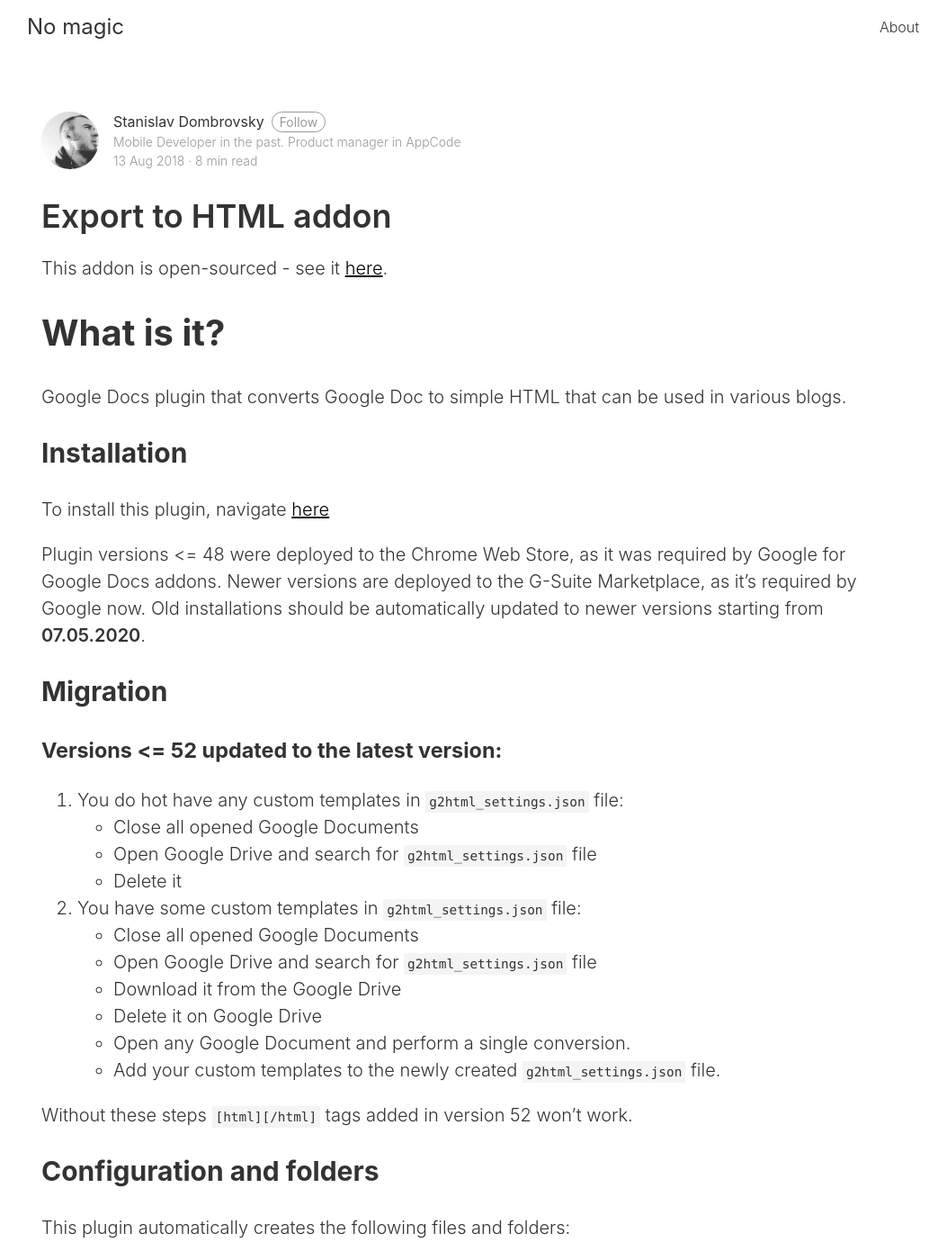
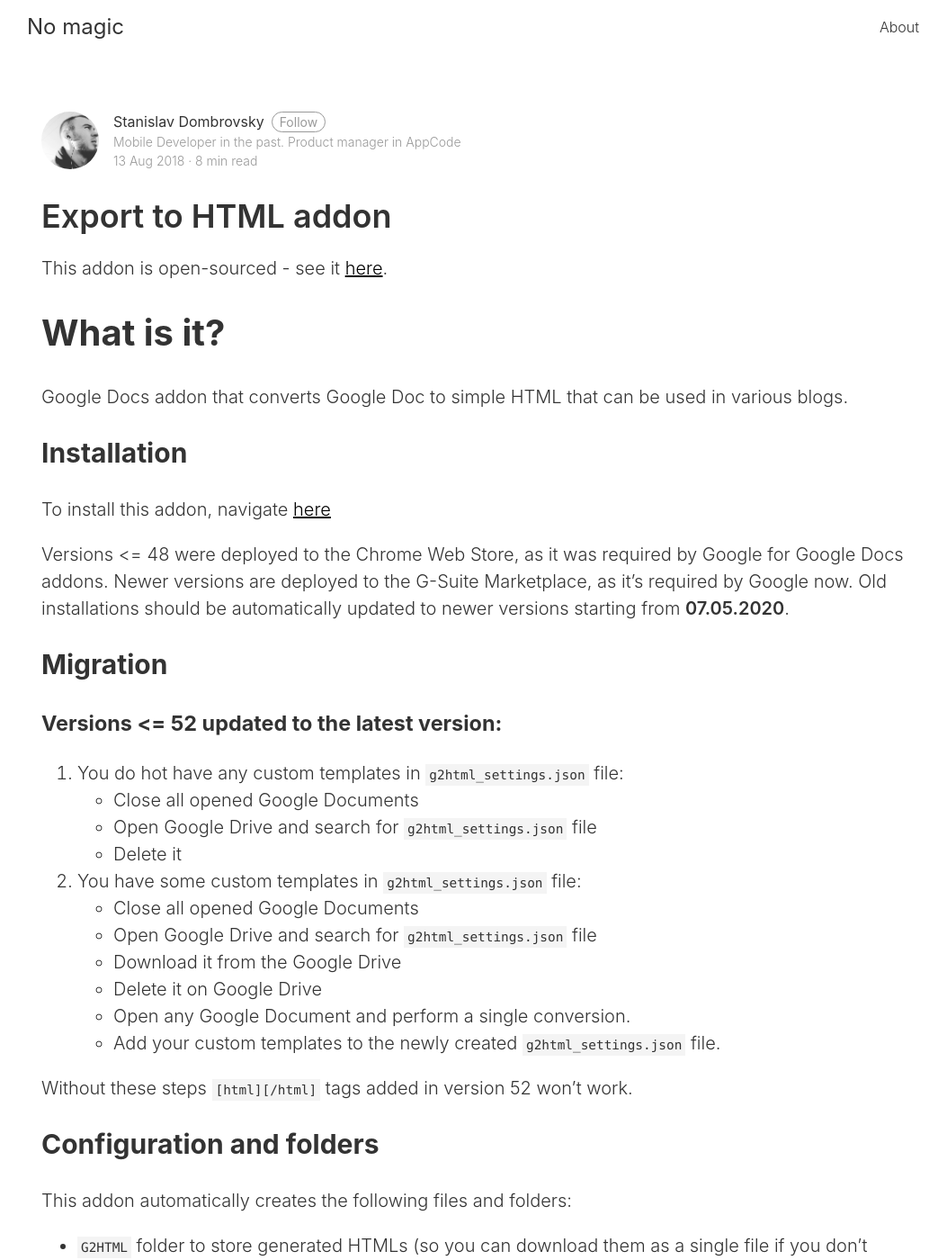
Before and after one commit to yeswolf/yeswolf.github.io, a Jekyll site: the page built from _posts/2018-08-13-plugins.md, in a window 1280 px wide and 1400 px high. Shown: the whole window at 90% size, without its empty margins (114-1167 px from the left). Built offline with Jekyll 4.4.1, drawn with Linux system fonts in a browser that asks for light colours; nearby versions of some CDN libraries; comment, search, counter and statistics services are not loaded; some of the changed text lies outside the part shown.

Commit message:
Plugin -> addon + fix typos

```diff
--- a/_posts/2018-08-13-plugins.md
+++ b/_posts/2018-08-13-plugins.md
@@ -11,13 +11,13 @@ This addon is open-sourced - see it [here](https://github.com/yeswolf/G2HTML).
 
 # What is it?
 
-Google Docs plugin that converts Google Doc to simple HTML that can be used in various blogs.
+Google Docs addon that converts Google Doc to simple HTML that can be used in various blogs.
 
 ## Installation
 
-To install this plugin, navigate [here](https://gsuite.google.com/marketplace/app/google_doc_to_html/807648787184)
+To install this addon, navigate [here](https://gsuite.google.com/marketplace/app/google_doc_to_html/807648787184)
 
-Plugin versions <= 48 were deployed to the Chrome Web Store, as it was required by Google for Google Docs addons.
+Versions <= 48 were deployed to the Chrome Web Store, as it was required by Google for Google Docs addons.
 Newer versions are deployed to the G-Suite Marketplace, as it's required by Google now.
 Old installations should be automatically updated to newer versions starting from **07.05.2020**.
 
@@ -41,10 +41,10 @@ Without these steps `[html][/html]` tags added in version 52 won't work.
 
 ## Configuration and folders
 
-This plugin automatically creates the following files and folders:
+This addon automatically creates the following files and folders:
 
 * `G2HTML` folder to store generated HTMLs (so you can download them as a single file if you don't want to copy HTML contents via "Copy to clipboard" button)
-* `g2html_settings.json` file where all plugin settings are stored and custom replacements can be configured (see the **Customization** section below).
+* `g2html_settings.json` file where all addon settings are stored and custom replacements can be configured (see the **Customization** section below).
 
 ## Markup reference
 
@@ -60,7 +60,7 @@ Tip: you can define your own tags, see the **Customization** section below.
 
 ## Working with images
 
-The following workflow should be used to deal with images inside the Google Doc to use this plugin efficiently:
+The following workflow should be used to deal with images inside the Google Doc to use this addon efficiently:
 
 1. Upload various images to have final links
 2. Insert them to Google Doc
@@ -111,11 +111,11 @@ The following workflow should be used to deal with images inside the Google Doc
 
 ### Behavior
 
-1. **Always open settings before conversion** - by default plugin does not show the **Settings** screen when making a document conversion. This option forces it to always show this screen.
+1. **Always open settings before conversion** - by default addon does not show the **Settings** screen when making a document conversion. This option forces it to always show this screen.
 
 ### Customization
 
-To customize any settings that are not visible in the plugin UI, download the `g2html_settings.json`, edit it and replace your current settings file with it. After that plugin should use your own settings.
+To customize any settings that are not visible in the addon UI, download the `g2html_settings.json`, edit it and replace your current settings file with it. After that addon should use your own settings.
 
 ### Settings reference
 
@@ -206,9 +206,9 @@ Dislaimer for typical user: if you think "Man, why such a big red text", you pro
 
 By the way, when you receive this it's gonna be a month from the review start. So.
 
-If you are a reviewer from Google or a plugin user with _some special unique mind_ and you nothing about Disqus comments, please first understand the following:
-1. The link "Disqus' Privacy Policy" is not the privacy policy for this plugin. One more time: it's not the Privacy Policy for any of the applications I wrote including "Export to HTML". And one more time: <span style="color:red; font-size: 250%">IT IS **NOT** THE PRIVACY POLICY FOR THE "EXPORT TO HTML" ADDON</span>
-2. If you still think that it's the privacy policy for this addon, please note that whatever you think <span style="color:red; font-size: 250%"><a href="https://yeswolf.github.io/plugins/2020/04/03/privacy.html">**THIS IS**</a> IT THE PRIVACY POLICY FOR "EXPORT TO HTML PLUGIN"</span>
+If you are a reviewer from Google or a addon user with _some special unique mind_ and you nothing about Disqus comments, please first understand the following:
+1. The link "Disqus' Privacy Policy" is not the privacy policy for this addon. One more time: it's not the Privacy Policy for any of the applications I wrote including "Export to HTML". And one more time: <span style="color:red; font-size: 250%">IT IS **NOT** THE PRIVACY POLICY FOR THE "EXPORT TO HTML" ADDON</span>
+2. If you still think that it's the privacy policy for this addon, please note that whatever you think <span style="color:red; font-size: 250%"><a href="https://yeswolf.github.io/addons/2020/04/03/privacy.html">**THIS IS**</a> THE PRIVACY POLICY FOR "EXPORT TO HTML" ADDON</span>
 3. If you still look at "Disqus' Privacy Policy" link, stop doing that and go straight to the step first.
 4. Probably the step 3 had no effect, so please still go to the step 1.
 5. Are you still reading Disqus' Privacy Policy? Ok then. Listen: Disqus is a comment system. It adds the comment block. You know, sometimes people want comments on their website. Strange thing in 2k2x, but it still happens. You put a single line in the code that is of course not related to your webpage - and it magically puts the block for comments. As this block is part of the Disqus system, and they provide you with their comments system on your website, they obviously put their privacy policy. The privacy policy of comments system. Not yours. Not related to your app. Not related to the page content. I do not believe, that you got it, so - THEIR privacy policy, the privacy policy of the PAGE COMPONENT, NOT your website, NOT your addon. And that's why the link says "Disqus' Privacy Policy" - the privacy policy of the Disqus' comments system. Read the [Wiki](https://en.wikipedia.org/wiki/Disqus) after all.
```
